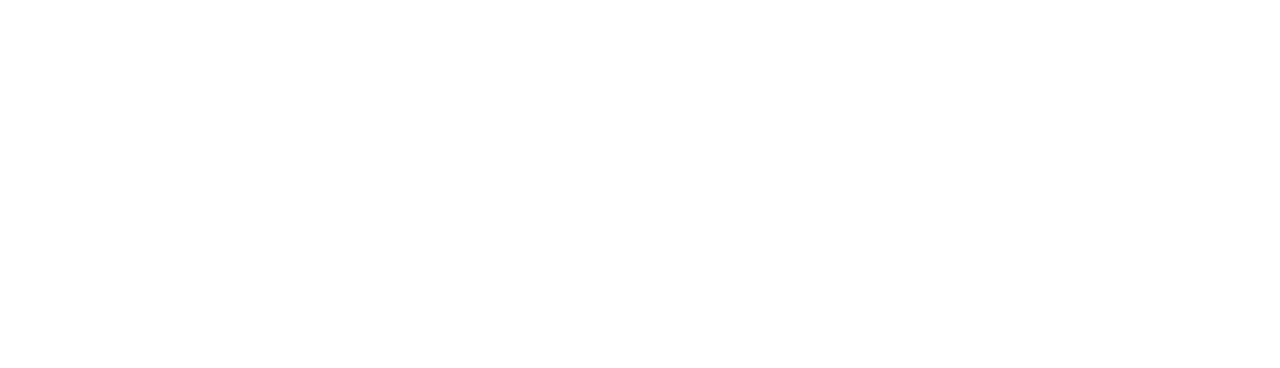
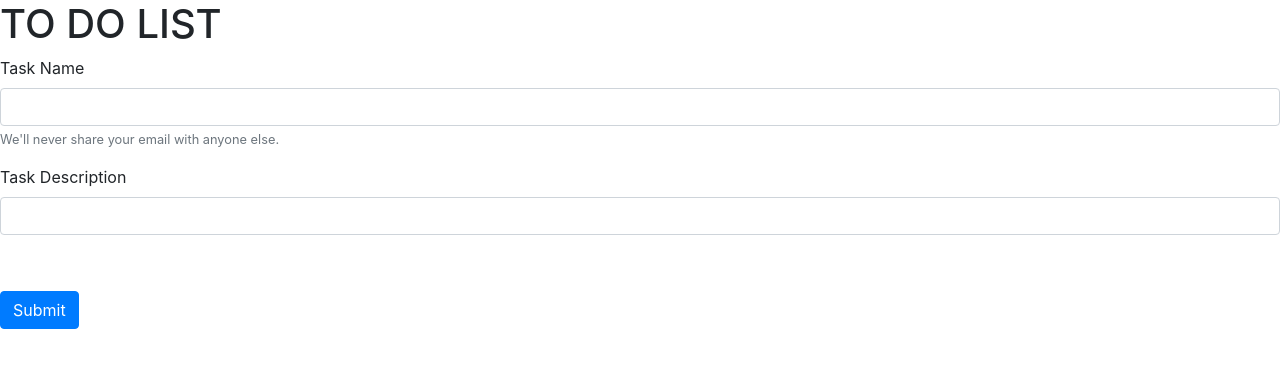
Before and after one commit to Johnnychen384/Group_1_-Final_-Project, a plain HTML site: page index.html in a window 1280 px wide. Drawn offline with nearby package versions, Linux system fonts and the light colour scheme.

Commit message:
Added Bootstrap form to HTML

```diff
--- a/index.html
+++ b/index.html
@@ -9,8 +9,24 @@
     <title>Document</title>
 </head>
 <body>
-
-</body>
+    <header>
+        <h1>TO DO LIST</h1>
+    </header>
+    <form>
+        <div class="form-group">
+          <label for="exampleInputEmail1">Task Name</label>
+          <input type="email" class="form-control" id="exampleInputEmail1" aria-describedby="emailHelp">
+          <small id="emailHelp" class="form-text text-muted">We'll never share your email with anyone else.</small>
+        </div>
+        <div class="form-group">
+          <label for="exampleInputPassword1">Task Description</label>
+          <input type="password" class="form-control" id="exampleInputPassword1">
+        </div>
+        <div class="form-group">
+        <label for=" exampleinput" ></label>
+    </div>
+        <button type="submit" class="btn btn-primary">Submit</button>
+      </form>
 
 
 
@@ -18,12 +34,7 @@
 
 
 
-
-
-
-
-
-
+</body>
 
 <script src="https://code.jquery.com/jquery-3.5.1.slim.min.js" integrity="sha384-DfXdz2htPH0lsSSs5nCTpuj/zy4C+OGpamoFVy38MVBnE+IbbVYUew+OrCXaRkfj" crossorigin="anonymous"></script>
 <script src="https://cdn.jsdelivr.net/npm/bootstrap@4.5.3/dist/js/bootstrap.bundle.min.js" integrity="sha384-ho+j7jyWK8fNQe+A12Hb8AhRq26LrZ/JpcUGGOn+Y7RsweNrtN/tE3MoK7ZeZDyx" crossorigin="anonymous"></script>
```
